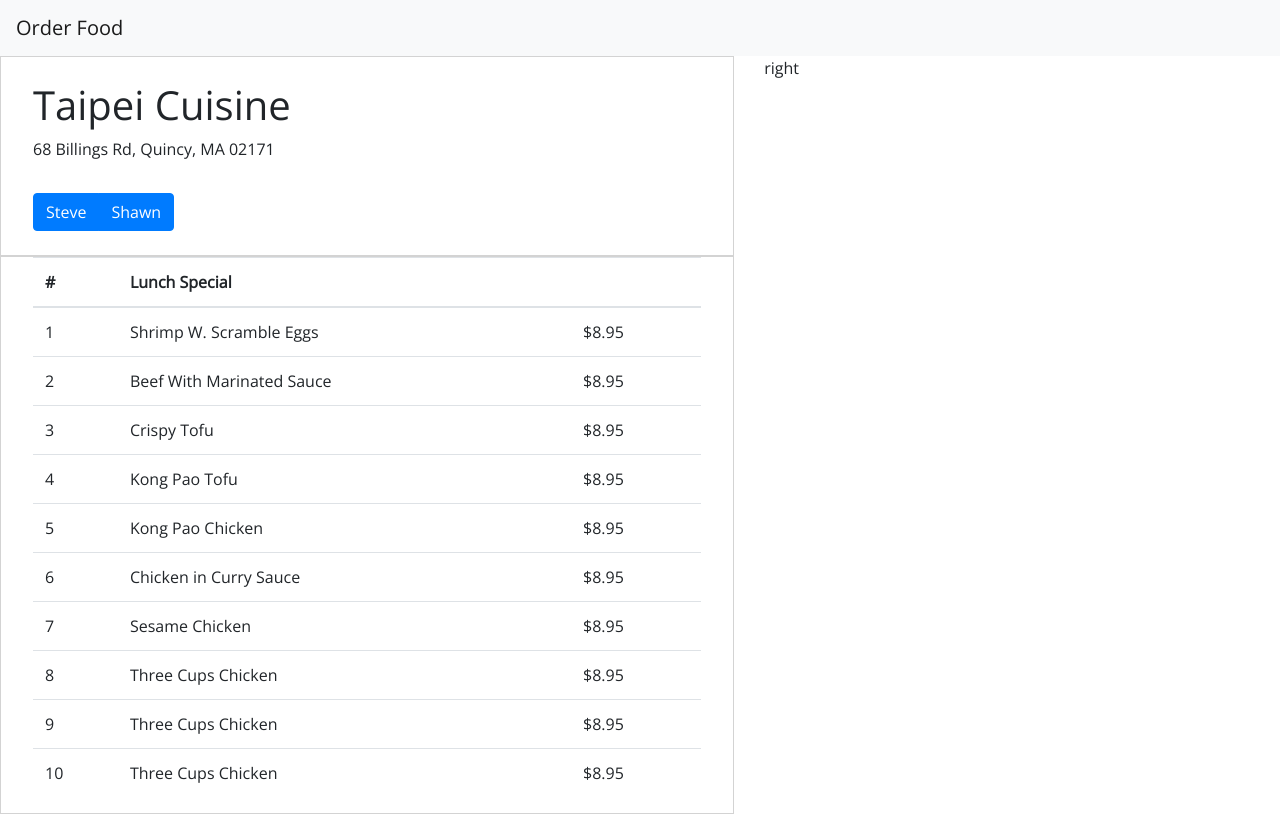
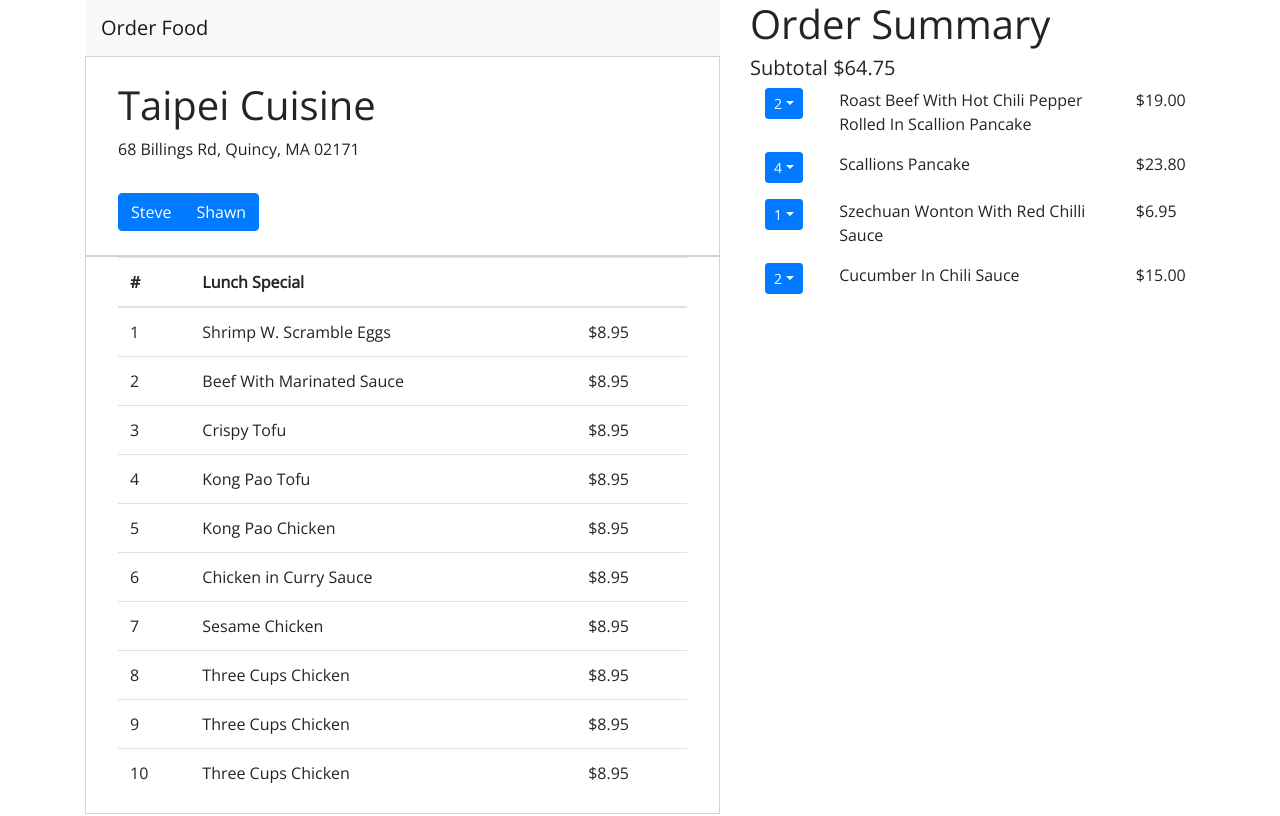
Before and after one commit to stevemu/authright-online-meal-ordering-system, a React (Create React App) app in the folder client/: page / in a window 1280 px wide. Shown: the top 816 px of the page. Built offline with nearby package versions, Linux system fonts and the light colour scheme; no server answers.

Commit message:
polish the main menu layout looks like Taipei cuisine

```diff
--- a/client/src/pages/Home/Menu.js
+++ b/client/src/pages/Home/Menu.js
@@ -3,7 +3,6 @@ import MenuList from '../../components/Menu/MenuList'
 import Navigation from '../../components/Navbar/Navigation'
 import Restaurant from '../../components/Restaurant/Restaurant'
 import { Row, Col } from 'react-bootstrap'
-
 
 export default class Menu extends Component {
   render() {
@@ -13,13 +12,10 @@ export default class Menu extends Component {
         <div>
           {/* <Container> */}
             <Row>
-              <Col xs={7}>
+              <Col>
                 <Restaurant />
                 <MenuList />
               </Col>
-              <Col xs={5}>
-                right
-            </Col>
             </Row>
           {/* </Container> */}
         </div>
--- a/client/src/pages/Home/Order.js
+++ b/client/src/pages/Home/Order.js
@@ -2,11 +2,15 @@ import React from "react";
 
 import { DropdownButton, Dropdown, Container, Col, Row } from "react-bootstrap";
 import GenerateDropdownItem from '../../components/GenerateDropdownItem';
+import { getOrder } from '../../utils';
 
 // presentational
 export default class Order extends React.Component {
   constructor(props) {
     super(props);
+    this.state = {
+      data: {}
+    }
 
     this.handleSelectQuantityChange = this.handleSelectQuantityChange.bind(this);
     this.getSubtotal = this.getSubtotal.bind(this);
@@ -32,6 +36,14 @@ export default class Order extends React.Component {
       total += (element.price*element.quantity);
     });
     return total;
+  }
+
+  async componentDidMount() {
+    let data = await getOrder();
+    this.setState({
+      data: data
+    });
+    console.log(data);
   }
 
   render() {
@@ -63,6 +75,8 @@ export default class Order extends React.Component {
       );
     });
 
+
+
     return (
       <div>
         <h1>Order Summary</h1>
--- a/client/src/pages/Home/index.js
+++ b/client/src/pages/Home/index.js
@@ -2,10 +2,12 @@ import React from "react";
 import Menu from "./Menu";
 import Order from "./Order";
 
+import { Container, Col, Row } from "react-bootstrap";
+
 const container = {
-  height: '100vh',
-  fontFamily: 'Open Sans',
-}
+  height: "100vh",
+  fontFamily: "Open Sans"
+};
 
 class Home extends React.Component {
   constructor(props) {
@@ -47,7 +49,7 @@ class Home extends React.Component {
   handleQuantity(quantity, itemId) {
     this.setState({
       orderItems: this.state.orderItems.map(element =>
-        element.itemId === itemId ? {...element, quantity: quantity} : element
+        element.itemId === itemId ? { ...element, quantity: quantity } : element
       )
     });
   }
@@ -56,18 +58,26 @@ class Home extends React.Component {
     // this.setState({
     //   orderItems: this.state.orderItems.filter((element) => element.itemId !== itemId)
     // });
-    console.log('Delete!', itemId);
+    console.log("Delete!", itemId);
   }
 
   render() {
     return (
       <div style={container}>
+        <Container>
+          <Row>
+            <Col xs={12} md={7}>
               <Menu />
+            </Col>
+            <Col xs={7} md={5}>
               <Order
                 orderItems={this.state.orderItems}
                 handleOnSelectQuantity={this.handleQuantity}
                 handleOnDelete={this.handleDelete}
               />
+            </Col>
+          </Row>
+        </Container>
       </div>
     );
   }
```
Lines whose indentation alone changed are shown as unchanged.
